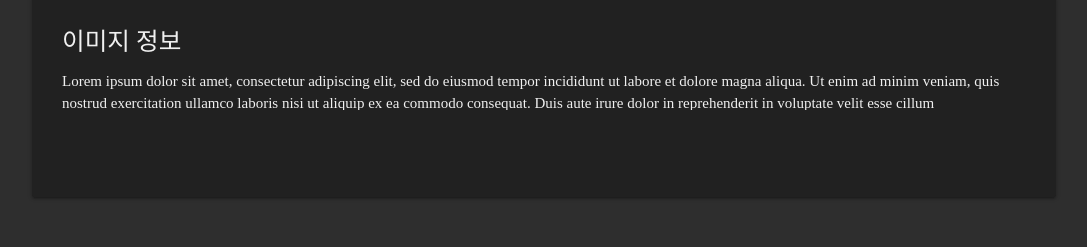
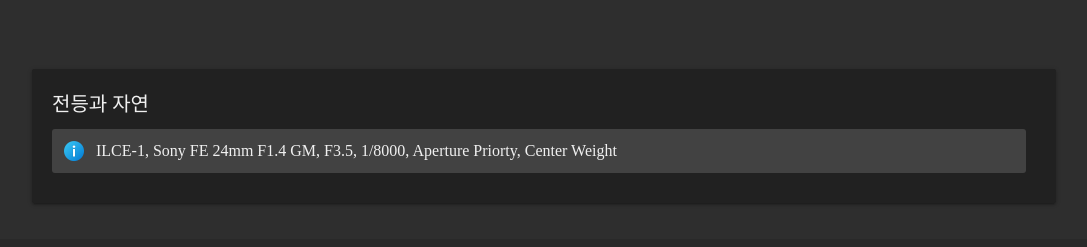
Before and after one commit to Coppermine-SP/photo-gallery, a Django app: page /view?id=13 in a window 1280 px wide. Shown: the part 561-808 px from the top of the page, without its empty margins (96-1183 px from the left). After the commit the page ends 734 px from the top, so only its background shows below. Run offline with Django 4.2, Linux system fonts and the light colour scheme; data comes from the database, SQL or seed files in the repository; some web fonts are replaced.

Commit message:
feat: 사진 표출 기능 추가

```diff
--- a/photo_gallery/static/view/css/view.css
+++ b/photo_gallery/static/view/css/view.css
@@ -1,4 +1,4 @@
-.container{
+.extended{
     max-width: 1800px !important;
 }
 
@@ -11,15 +11,35 @@
     height: 50px;
     background-color: #212121;
     box-shadow: 0 4px 4px -4px black;
+    margin-bottom: 40px;
+    display: flex;
+    padding-left: 30px;
+    padding-right: 30px;
+    color: #c7c7c7 !important;
 }
+
+@media only screen and (max-width: 430px){
+    .top-toolbar {
+        padding-left: 10px;
+        padding-right: 10px;
+    }
+}
+
+.top-toolbar p{
+    font-size: 18px;
+}
+
+#backward {
+    font-size: 0;
+    color: #c7c7c7;
+}
+
 .image-wrapper{
     height: calc(100vh - 300px);
     position: relative;
     align-items: center;
     justify-content: center;
     overflow: hidden;
-    padding-top: 40px;
-    padding-bottom: 40px;
 }
 
 .image-container{
@@ -28,7 +48,7 @@
 
 #img{
     width: 100%;
-    height: calc(100vh - 380px);
+    height: calc(100vh - 330px);
     object-fit: contain;
     object-position: center;
     transform-origin: center;
@@ -41,11 +61,33 @@
 }
 
 .info-wrapper{
-    height: 250px;
+    min-height: 150px;
 }
 
 .info-card{
-    height: 200px;
+    margin-top: 40px;
+    min-height: 120px;
     width: 100%;
-    padding: 15px 30px 15px 30px;
+    padding: 20px 30px 30px 20px;
 }
+
+.info-card>p{
+    margin: 0;
+    font-size: 20px;
+}
+
+.metadata-wrapper{
+    padding: 10px;
+    border-radius: 3px;
+    font-size: 16px;
+}
+
+.metadata-wrapper>img {
+    width: 24px;
+    margin-right: 10px;
+}
+
+
+#metadata {
+    margin: 0;
+}
--- a/photo_gallery/templates/view/view.html
+++ b/photo_gallery/templates/view/view.html
@@ -10,10 +10,14 @@
 {% endblock %}
 
 {% block layout %}
-    <div class="top-toolbar">
-
+    <div class="top-toolbar valign-wrapper">
+        <a id="backward">
+            <i class="material-icons" style="font-size: 38px">chevron_left</i>
+        </a>
+        <p>돌아가기</p>
+        <p style="text-align: end; flex-grow: 1; font-weight: 600">사진 상세보기</p>
     </div>
-    <div class="container">
+    <div class="container extended">
     <div class="image-wrapper">
         <div id="image-container">
             <img id="img" class="materialboxed" src="{{ target.image.url }}" alt="image">
@@ -23,8 +27,17 @@
     <div class="info-wrapper">
             <div class="container">
                 <div class="info-card card-panel z-depth-1 grey darken-4">
-                    <h5>이미지 정보</h5>
-                    <p id="description">Lorem ipsum dolor sit amet, consectetur adipiscing elit, sed do eiusmod tempor incididunt ut labore et dolore magna aliqua. Ut enim ad minim veniam, quis nostrud exercitation ullamco laboris nisi ut aliquip ex ea commodo consequat. Duis aute irure dolor in reprehenderit in voluptate velit esse cillum</p>
+                    <p id="description">
+                        {% if target.description|striptags|length == 0 %}
+                            사진 설명이 없습니다.
+                        {% else %}
+                            {{ target.description }}
+                        {% endif %}
+                    </p>
+                    <div class="metadata-wrapper valign-wrapper grey darken-3">
+                        <img src="{% static 'view/image/info-icon.png'%}">
+                        <p id="metadata">ILCE-1, Sony FE 24mm F1.4 GM, F3.5, 1/8000, Aperture Priorty, Center Weight</p>
+                    </div>
                 </div>
             </div>
     </div>
```
Also changed, not shown: photo_gallery/static/view/image/info-icon.png (added).
